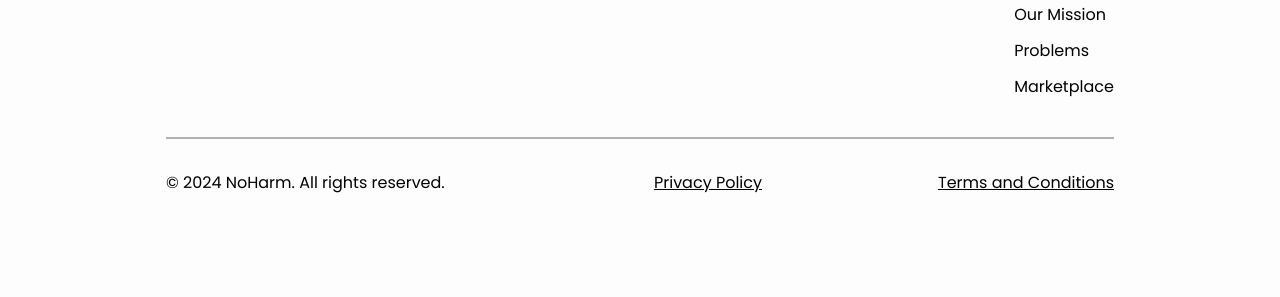
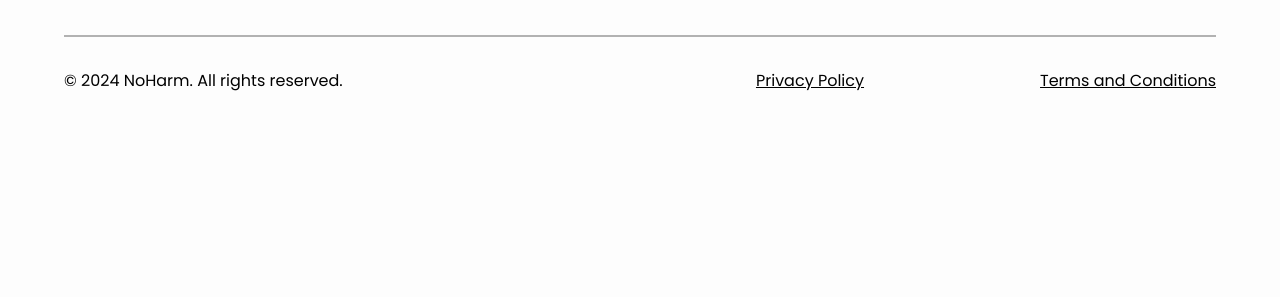
Before and after one commit to Abilov599/Noharm, a website built with Vite: page index.html in a window 1280 px wide. Shown: the part 4756-5053 px from the top of the page. After the commit the page ends 4951 px from the top, so only its background shows below. Built offline with nearby package versions, Linux system fonts and the light colour scheme.

Commit message:
fix padding

```diff
--- a/index.html
+++ b/index.html
@@ -495,7 +495,7 @@
       </section>
       <div class="section-divider"></div>
     </main>
-    <footer class="p-[102px]">
+    <footer class="pb-[102px]">
       <div class="my-container">
         <div>
           <div class="mb-[38px] flex justify-between">
```
